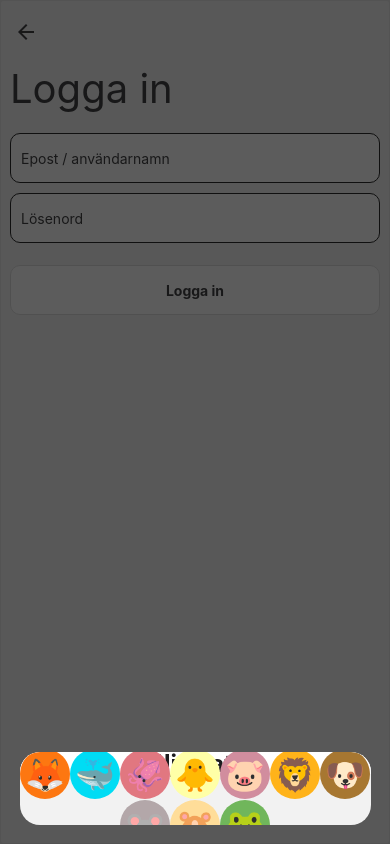
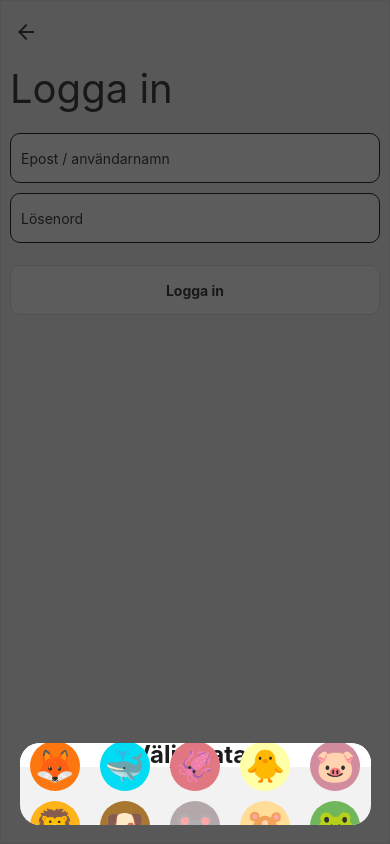
Before and after one commit to ViktorNy/TheHousehold, a React Native app: screen /Login in a window 390 px wide. Built offline with nearby package versions, Linux system fonts and the light colour scheme.

Commit message:
added themeColorGetter for better theme imports (may need revision)

```diff
--- a/component/Avatar.tsx
+++ b/component/Avatar.tsx
@@ -1,24 +1,25 @@
-import { useTheme } from '@react-navigation/native';
-import React, { useState } from 'react';
-import { StyleSheet, Text, TouchableOpacity } from 'react-native';
-import { mockAvatarData } from '../data/data';
+import React, { useState } from "react";
+import { StyleSheet, Text, TouchableOpacity } from "react-native";
+import { mockAvatarData } from "../data/data";
 
 interface Props {
-    avatarId: string,
-    showCircle: boolean,
-    avatarSize: 14 | 22 | 32
+    avatarId: string;
+    showCircle?: boolean;
+    avatarSize: 14 | 22 | 32;
 }
 
 export default function Avatar({ avatarId, showCircle, avatarSize }: Props) {
     // Ska troligtvis hämtas ut på annat ställe
     const avatarList = mockAvatarData;
-    const colors = useTheme();
-    const [chosenAvatar, setChosenAvatar] = useState(false)
+    const [chosenAvatar, setChosenAvatar] = useState(false);
 
-    const avatar = avatarList.find(a => a.id === avatarId);
+    const avatar = avatarList.find((a) => a.id === avatarId);
+
     if (showCircle) {
         return (
-            <TouchableOpacity onPress={()=>setChosenAvatar(!chosenAvatar)} style={[chosenAvatar ? styles.selectedAvatar : {}, styles.avatarPosition, styles.root, { backgroundColor: avatar?.backgroundColor }]}>
+            <TouchableOpacity
+                style={[styles.avatarPosition, styles.root, { backgroundColor: avatar?.backgroundColor }]}
+            >
                 <Text style={[{ fontSize: 32 }]}>{avatar?.avatar}</Text>
             </TouchableOpacity>
         );
@@ -27,22 +28,43 @@ export default function Avatar({ avatarId, showCircle, avatarSize }: Props) {
     }
 }
 
+export function AvatarChoice({ avatarId, avatarSize }: Props) {
+    const avatarList = mockAvatarData;
+    const [chosenAvatar, setChosenAvatar] = useState(false);
+    const avatar = avatarList.find((a) => a.id === avatarId);
+
+    for (let i = 0; i < avatarList.length; i++) {}
+
+    return (
+        <TouchableOpacity
+            onPress={() => setChosenAvatar(!chosenAvatar && chosenAvatar)}
+            style={[
+                chosenAvatar ? styles.selectedAvatar : {},
+                styles.avatarPosition,
+                styles.root,
+                { backgroundColor: avatar?.backgroundColor },
+            ]}
+        >
+            <Text style={[{ fontSize: avatarSize }]}>{avatar?.avatar}</Text>
+        </TouchableOpacity>
+    );
+}
+
 const styles = StyleSheet.create({
     root: {
         height: 50,
         width: 50,
         borderRadius: 100,
-        marginTop: 1,
     },
     avatarPosition: {
-        justifyContent: 'center',
-        alignItems: 'center',
+        justifyContent: "center",
+        alignItems: "center",
     },
     unavailableAvatar: {
-
+        textDecorationLine: "line-through",
     },
     selectedAvatar: {
-        borderColor: 'blue',
-        borderWidth: 5
-    }
+        borderColor: "white",
+        borderWidth: 2,
+    },
 });
--- a/component/customPopupBox/CustomPopupBox.tsx
+++ b/component/customPopupBox/CustomPopupBox.tsx
@@ -1,34 +1,33 @@
-import Modal from 'react-native-modal';
-import React, { useState } from 'react';
-import { LayoutChoice } from './popupLayoutChoice';
-import { AntDesign } from '@expo/vector-icons';
-import { Text, Pressable, View, TextInput, useColorScheme, TouchableOpacity } from 'react-native';
-import { DarkCustomTheme, DefaultCustomTheme } from '../../style/theme';
-import { modalStyles } from '../../style/modalStyle';
-import { mockAvatarData } from '../../data/data';
-import Avatar from '../Avatar';
+import Modal from "react-native-modal";
+import React, { useState } from "react";
+import { LayoutChoice } from "./popupLayoutChoice";
+import { AntDesign } from "@expo/vector-icons";
+import { Text, Pressable, View, TextInput } from "react-native";
+import { modalStyles } from "../../style/modalStyle";
+import { mockAvatarData } from "../../data/data";
+import { AvatarChoice } from "../Avatar";
+import { ColorGetter } from "../themeColorGetter";
 
 interface Props {
-  id: string
-  modalCase: string
+    id: string;
+    modalCase: string;
 }
 
 export function CustomPopupBox({ id, modalCase }: Props) {
     const [modalVisible, setModalVisible] = useState(true);
-    const [userInput, onUserInputChange] = useState('');
+    const [userInput, onUserInputChange] = useState("");
     const layoutChoices = LayoutChoice(modalCase, id);
-    const colorScheme = useColorScheme();
-    const theme = (colorScheme === 'dark') ? DarkCustomTheme : DefaultCustomTheme;
-    const colors = theme.colors;
+    const avatarArray = mockAvatarData;
+
+    const colors = ColorGetter();
     const iconColor = colors.text;
-    const avatarArray = mockAvatarData;
 
     if (layoutChoices.avatar === true) {
         return (
             <View>
                 <Modal
-                    animationIn='fadeIn'
-                    backdropColor='#181818'
+                    animationIn="fadeIn"
+                    backdropColor="#181818"
                     coverScreen={true}
                     isVisible={modalVisible}
                     statusBarTranslucent={true}
@@ -38,15 +37,31 @@ export function CustomPopupBox({ id, modalCase }: Props) {
                     style={modalStyles.avatarContainerPosition}
                 >
                     <View style={modalStyles.avatarContainerPosition}>
-                        <View style={[modalStyles.modalView, { backgroundColor: colors.popupBackground }, modalStyles.centeredView]}>
-                            <View style={[modalStyles.headerStyle, { backgroundColor: colors.popupOverlayColor }, modalStyles.centeredView]}>
-                                <Text style={[modalStyles.textStyle, modalStyles.headerTextStyle, { color: colors.text }]}>{layoutChoices.modalTitle}</Text>
+                        <View
+                            style={[
+                                modalStyles.modalView,
+                                { backgroundColor: colors.popupBackground },
+                                modalStyles.centeredView,
+                            ]}
+                        >
+                            <View
+                                style={[
+                                    modalStyles.headerStyle,
+                                    { backgroundColor: colors.popupOverlayColor },
+                                    modalStyles.centeredView,
+                                ]}
+                            >
+                                <Text
+                                    style={[modalStyles.textStyle, modalStyles.headerTextStyle, { color: colors.text }]}
+                                >
+                                    {layoutChoices.modalTitle}
+                                </Text>
                             </View>
                             <View style={modalStyles.avatarContainerStyle}>
                                 {avatarArray.map((avatar) => (
-                                  <View key={avatar.id}>
-                                        <Avatar avatarId={avatar.id} showCircle={true} avatarSize={32} />
-                                  </View>
+                                    <View key={avatar.id} style={modalStyles.avatarStyle}>
+                                        <AvatarChoice avatarId={avatar.id} avatarSize={32} />
+                                    </View>
                                 ))}
                             </View>
                         </View>
@@ -58,18 +73,35 @@ export function CustomPopupBox({ id, modalCase }: Props) {
         return (
             <View>
                 <Modal
-                    animationIn='fadeIn'
-                    backdropColor='#181818'
+                    animationIn="fadeIn"
+                    backdropColor="#181818"
                     coverScreen={true}
                     isVisible={modalVisible}
                     statusBarTranslucent={true}
                     onBackButtonPress={() => {
                         setModalVisible(false);
-                    }}>
+                    }}
+                >
                     <View style={modalStyles.centeredView}>
-                        <View style={[modalStyles.modalView, { backgroundColor: colors.popupBackground }, modalStyles.centeredView]}>
-                            <View style={[modalStyles.headerStyle, { backgroundColor: colors.popupOverlayColor }, modalStyles.centeredView]}>
-                                <Text style={[modalStyles.textStyle, modalStyles.headerTextStyle, { color: colors.text }]}>{layoutChoices.modalTitle}</Text>
+                        <View
+                            style={[
+                                modalStyles.modalView,
+                                { backgroundColor: colors.popupBackground },
+                                modalStyles.centeredView,
+                            ]}
+                        >
+                            <View
+                                style={[
+                                    modalStyles.headerStyle,
+                                    { backgroundColor: colors.popupOverlayColor },
+                                    modalStyles.centeredView,
+                                ]}
+                            >
+                                <Text
+                                    style={[modalStyles.textStyle, modalStyles.headerTextStyle, { color: colors.text }]}
+                                >
+                                    {layoutChoices.modalTitle}
+                                </Text>
                             </View>
                             <View style={[{ backgroundColor: colors.popupOverlayColor }, modalStyles.inputInfoStyle]}>
                                 <TextInput
@@ -85,18 +117,35 @@ export function CustomPopupBox({ id, modalCase }: Props) {
                             </View>
                             <View style={[modalStyles.rowStyle, { backgroundColor: colors.popupOverlayColor }]}>
                                 <Pressable
-                                    style={[modalStyles.rowStyle, modalStyles.button, { backgroundColor: colors.popupOverlayColor }, modalStyles.centeredView]}
+                                    style={[
+                                        modalStyles.rowStyle,
+                                        modalStyles.button,
+                                        { backgroundColor: colors.popupOverlayColor },
+                                        modalStyles.centeredView,
+                                    ]}
                                     onPress={() => setModalVisible(false)}
                                 >
-                                    <AntDesign name='pluscircleo' size={24} color={iconColor} />
-                                    <Text style={[modalStyles.textStyle, { color: colors.text }]}>  {layoutChoices.ModalLeft}</Text>
+                                    <AntDesign name="pluscircleo" size={24} color={iconColor} />
+                                    <Text style={[modalStyles.textStyle, { color: colors.text }]}>
+                                        {" "}
+                                        {layoutChoices.ModalLeft}
+                                    </Text>
                                 </Pressable>
                                 <Pressable
-                                    style={[modalStyles.rowStyle, modalStyles.button, modalStyles.buttonRightStyle, { backgroundColor: colors.popupOverlayColor }, modalStyles.centeredView]}
+                                    style={[
+                                        modalStyles.rowStyle,
+                                        modalStyles.button,
+                                        modalStyles.buttonRightStyle,
+                                        { backgroundColor: colors.popupOverlayColor },
+                                        modalStyles.centeredView,
+                                    ]}
                                     onPress={() => setModalVisible(false)}
                                 >
-                                    <AntDesign name='closecircleo' size={24} color={iconColor} />
-                                    <Text style={[modalStyles.textStyle, { color: colors.text }]}>  {layoutChoices.modalRight}</Text>
+                                    <AntDesign name="closecircleo" size={24} color={iconColor} />
+                                    <Text style={[modalStyles.textStyle, { color: colors.text }]}>
+                                        {" "}
+                                        {layoutChoices.modalRight}
+                                    </Text>
                                 </Pressable>
                             </View>
                         </View>
@@ -105,4 +154,4 @@ export function CustomPopupBox({ id, modalCase }: Props) {
             </View>
         );
     }
-};
+}
--- /dev/null
+++ b/component/themeColorGetter.ts
@@ -0,0 +1,15 @@
+import { useColorScheme } from "react-native";
+import { DarkCustomTheme, DefaultCustomTheme } from "../style/theme";
+
+export function ThemeGetter() {
+    const colorScheme = useColorScheme();
+    const theme = colorScheme === "dark" ? DarkCustomTheme : DefaultCustomTheme;
+    return theme
+}
+
+export function ColorGetter() {
+    const colorScheme = useColorScheme();
+    const theme = colorScheme === "dark" ? DarkCustomTheme : DefaultCustomTheme;
+    const colors = theme.colors;
+    return colors
+}
--- a/navigation/RootStackNavigator.tsx
+++ b/navigation/RootStackNavigator.tsx
@@ -1,28 +1,27 @@
-import { NavigationContainer } from '@react-navigation/native';
-import { createNativeStackNavigator, NativeStackScreenProps } from '@react-navigation/native-stack';
-import React from 'react';
-import { useColorScheme } from 'react-native';
-import { User } from '../data/data';
-import ChoreDetailScreen from '../screens/ChoreDetailScreen';
-import DistributeChoreScreen from '../screens/DistributeChoreScreen';
-import HouseholdChoresScreen from '../screens/HouseholdChoresScreen';
-import HouseholdScreen from '../screens/HouseholdScreen';
-import LoginScreen from '../screens/LoginScreen';
-import MemberDetailScreen from '../screens/MemberDetailScreen';
-import MemberScreen from '../screens/MemberScreen';
-import RegisterScreen from '../screens/RegisterScreen';
-import RegisterUserNameScreen from '../screens/RegisterUserNameScreen';
-import StartScreen from '../screens/StartScreen';
-import { DarkCustomTheme, DefaultCustomTheme } from '../style/theme';
+import { NavigationContainer } from "@react-navigation/native";
+import { createNativeStackNavigator, NativeStackScreenProps } from "@react-navigation/native-stack";
+import React from "react";
+import { ThemeGetter, ColorGetter } from "../component/themeColorGetter";
+import { User } from "../data/data";
+import ChoreDetailScreen from "../screens/ChoreDetailScreen";
+import DistributeChoreScreen from "../screens/DistributeChoreScreen";
+import HouseholdChoresScreen from "../screens/HouseholdChoresScreen";
+import HouseholdScreen from "../screens/HouseholdScreen";
+import LoginScreen from "../screens/LoginScreen";
+import MemberDetailScreen from "../screens/MemberDetailScreen";
+import MemberScreen from "../screens/MemberScreen";
+import RegisterScreen from "../screens/RegisterScreen";
+import RegisterUserNameScreen from "../screens/RegisterUserNameScreen";
+import StartScreen from "../screens/StartScreen";
 
 type RootStackParamList = {
     Start: undefined; // Tar inte in några parametrerar
     Login: undefined; // Tar inte in några parametrerar
     Register: undefined; // Tar inte in några parametrerar
-  RegisterUserName: { email: string, password: string };
-  Household: { user: User, householdId?: string };
+    RegisterUserName: { email: string; password: string };
+    Household: { user: User; householdId?: string };
     DistributeChore: undefined;
-  ChoreDetail: { choreId: string, householdId: string };
+    ChoreDetail: { choreId: string; householdId: string };
     Member: { householdId: string };
     HouseholdChores: { householdId: string };
     MemeberDetailScreen: { memberId: string };
@@ -36,72 +35,52 @@ export type RootStackScreenProps<Screen extends keyof RootStackParamList> = Nati
 const Stack = createNativeStackNavigator<RootStackParamList>();
 
 function RootStackNavigator() {
-    const colorScheme = useColorScheme();
-    const theme = (colorScheme === 'dark') ? DarkCustomTheme : DefaultCustomTheme;
-    const colors = theme.colors;
+    const theme = ThemeGetter();
+    const colors = ColorGetter();
 
     return (
         <NavigationContainer theme={theme}>
             <Stack.Navigator>
-                <Stack.Screen
-                    name="Start"
-                    options={{ headerShown: false }}
-                    component={StartScreen}
-                />
+                <Stack.Screen name="Start" options={{ headerShown: false }} component={StartScreen} />
                 <Stack.Screen
                     name="Login"
                     component={LoginScreen}
                     options={{
-                        title: '',
+                        title: "",
                         headerStyle: { backgroundColor: colors.background },
-                        headerShadowVisible: false
+                        headerShadowVisible: false,
                     }}
                 />
                 <Stack.Screen
                     name="Register"
                     component={RegisterScreen}
                     options={{
-                        title: '',
+                        title: "",
                         headerShadowVisible: false,
-                        headerStyle: { backgroundColor: colors.background }
+                        headerStyle: { backgroundColor: colors.background },
                     }}
                 />
                 <Stack.Screen
                     name="RegisterUserName"
                     component={RegisterUserNameScreen}
                     options={{
-                        title: '',
+                        title: "",
                         headerStyle: { backgroundColor: colors.background },
-                        headerShadowVisible: false
+                        headerShadowVisible: false,
                     }}
                 />
-                <Stack.Screen
-                    name="Household"
-                    component={HouseholdScreen}
-                />
-                <Stack.Screen
-                    name="DistributeChore"
-                    component={DistributeChoreScreen}
-                />
-                <Stack.Screen
-                    name="ChoreDetail"
-                    component={ChoreDetailScreen}
-                />
+                <Stack.Screen name="Household" component={HouseholdScreen} />
+                <Stack.Screen name="DistributeChore" component={DistributeChoreScreen} />
+                <Stack.Screen name="ChoreDetail" component={ChoreDetailScreen} />
                 <Stack.Screen
                     name="Member"
                     component={MemberScreen}
                     options={{
-                        headerTitle: 'Medlemmar'
+                        headerTitle: "Medlemmar",
                     }}
                 />
-                <Stack.Screen
-                    name="HouseholdChores"
-                    component={HouseholdChoresScreen}
-                />
-                <Stack.Screen
-                    name="MemeberDetailScreen"
-                    component={MemberDetailScreen}
-                />
+                <Stack.Screen name="HouseholdChores" component={HouseholdChoresScreen} />
+                <Stack.Screen name="MemeberDetailScreen" component={MemberDetailScreen} />
             </Stack.Navigator>
         </NavigationContainer>
     );
```
Lines whose indentation alone changed are shown as unchanged.
